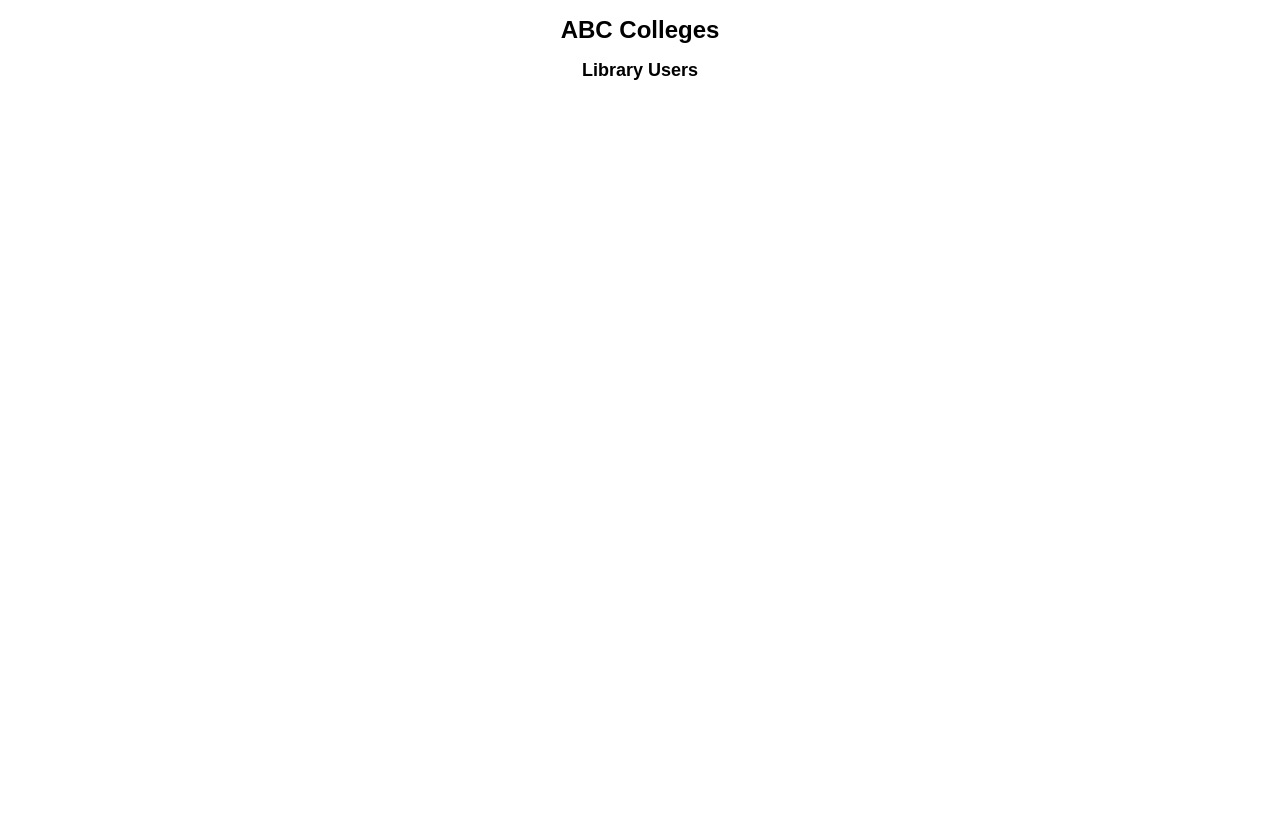
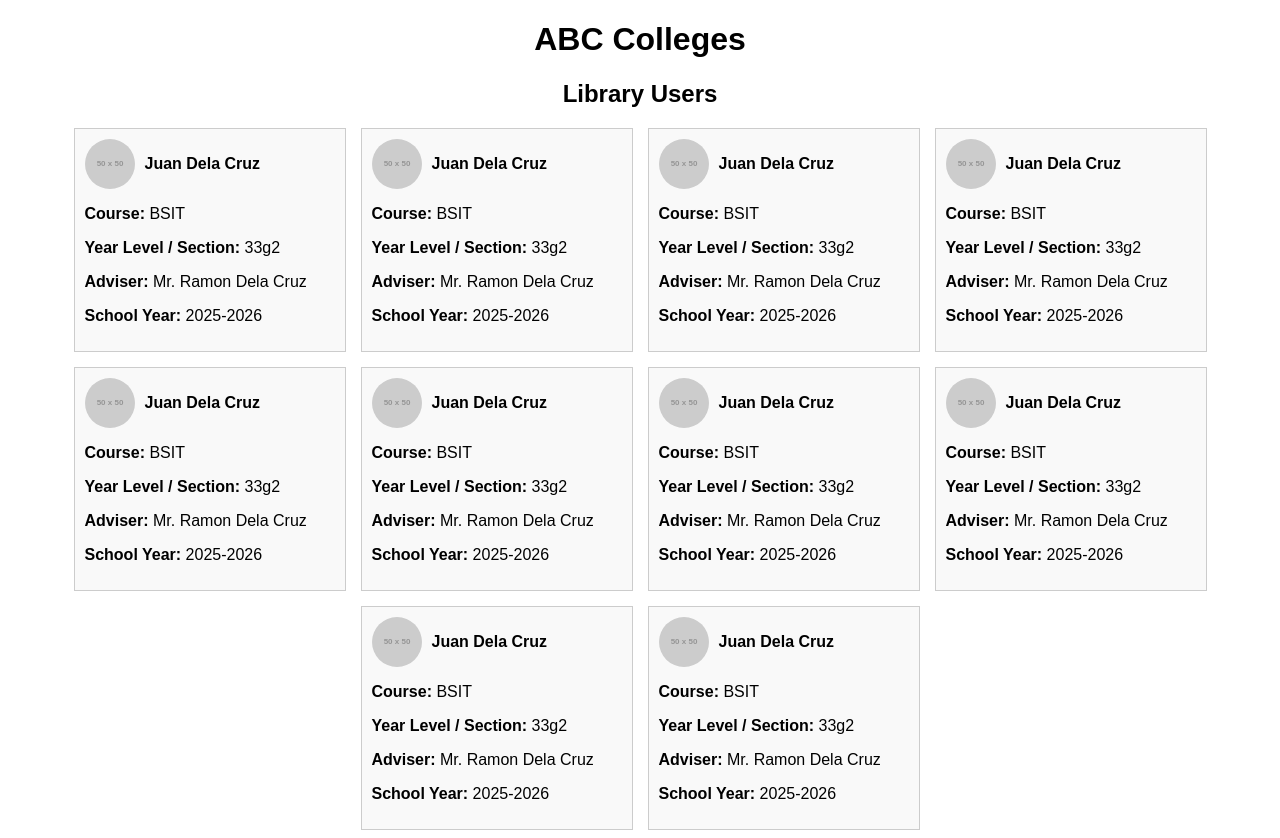
Before and after one commit to YodaBulsu/midterms, a plain HTML site: page index.html in a window 1280 px wide. Before the commit the page ends 800 px from the top, so only its background shows below. Drawn offline with Linux system fonts and the light colour scheme; placeholder pictures from the web are drawn by us.

Commit message:
Update index.html

```diff
--- a/index.html
+++ b/index.html
@@ -3,67 +3,76 @@
 <head>
     <meta charset="UTF-8">
     <meta name="viewport" content="width=device-width, initial-scale=1.0">
-    <title>Library Users</title>
+    <title>ABC Colleges Library Users</title>
     <style>
         body {
             font-family: Arial, sans-serif;
-            font-size: 12px;
             text-align: center;
         }
         .container {
             display: flex;
             flex-wrap: wrap;
             justify-content: center;
+            gap: 15px;
         }
-        .student-card {
-            border: 3px solid black;
+        .card {
+            border: 1px solid #ccc;
             padding: 10px;
-            margin: 10px;
             width: 250px;
             text-align: left;
+            background: #f9f9f9;
         }
-        img {
+        .card img {
             width: 50px;
             height: 50px;
-            float: right;
+            border-radius: 50%;
+        }
+        .card-header {
+            display: flex;
+            align-items: center;
+            gap: 10px;
         }
     </style>
 </head>
 <body>
     <h1>ABC Colleges</h1>
     <h2>Library Users</h2>
-    <div class="container" id="students"></div>
+    <div class="container" id="library-users"></div>
 
     <script>
-        fetch('Dejesus_Patrick.xml')
-            .then(response => response.text())
-            .then(str => new window.DOMParser().parseFromString(str, "text/xml"))
-            .then(data => {
-                let students = data.getElementsByTagName("student");
-                let container = document.getElementById("students");
+        const usersXML = `
+        <users>
+            <user>
+                <name>Juan Dela Cruz</name>
+                <course>BSIT</course>
+                <year>3</year>
+                <section>3g2</section>
+                <advisor>Mr. Ramon Dela Cruz</advisor>
+                <schoolYear>2025-2026</schoolYear>
+                <photo>https://via.placeholder.com/50</photo>
+            </user>
+        </users>`;
 
-                for (let i = 0; i < students.length; i++) {
-                    let picture = students[i].getElementsByTagName("picture")[0].textContent;
-                    let name = students[i].getElementsByTagName("name")[0].textContent;
-                    let course = students[i].getElementsByTagName("course")[0].textContent;
-                    let year = students[i].getElementsByTagName("year_level_section")[0].textContent;
-                    let adviser = students[i].getElementsByTagName("adviser")[0].textContent;
-                    let schoolYear = students[i].getElementsByTagName("school_year")[0].textContent;
+        const parser = new DOMParser();
+        const xmlDoc = parser.parseFromString(usersXML, "text/xml");
+        const user = xmlDoc.getElementsByTagName("user")[0];
 
-                    let studentCard = document.createElement("div");
-                    studentCard.className = "student-card";
-                    studentCard.innerHTML = `
-                        <img src="${picture}" alt="Student Picture">
-                        <p><strong>Name:</strong> ${name}</p>
-                        <p><strong>Course:</strong> ${course}</p>
-                        <p><strong>Year Level / Section:</strong> ${year}</p>
-                        <p><strong>Adviser:</strong> ${adviser}</p>
-                        <p><strong>School Year:</strong> ${schoolYear}</p>
-                    `;
+        const userCard = document.createElement("div");
+        userCard.classList.add("card");
+        userCard.innerHTML = `
+            <div class="card-header">
+                <img src="${user.getElementsByTagName("photo")[0].textContent}" alt="User Photo">
+                <strong>${user.getElementsByTagName("name")[0].textContent}</strong>
+            </div>
+            <p><strong>Course:</strong> ${user.getElementsByTagName("course")[0].textContent}</p>
+            <p><strong>Year Level / Section:</strong> ${user.getElementsByTagName("year")[0].textContent}${user.getElementsByTagName("section")[0].textContent}</p>
+            <p><strong>Adviser:</strong> ${user.getElementsByTagName("advisor")[0].textContent}</p>
+            <p><strong>School Year:</strong> ${user.getElementsByTagName("schoolYear")[0].textContent}</p>
+        `;
 
-                    container.appendChild(studentCard);
-                }
-            });
+        for (let i = 0; i < 10; i++) {
+            document.getElementById("library-users").appendChild(userCard.cloneNode(true));
+        }
     </script>
 </body>
 </html>
```
